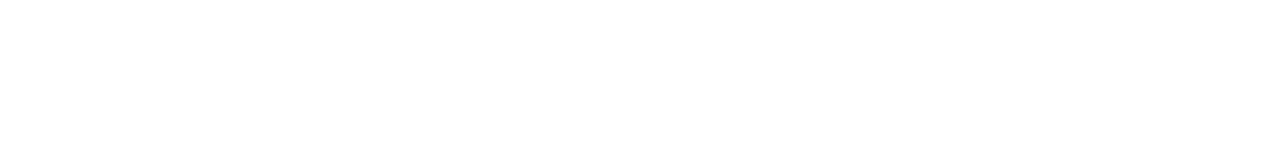
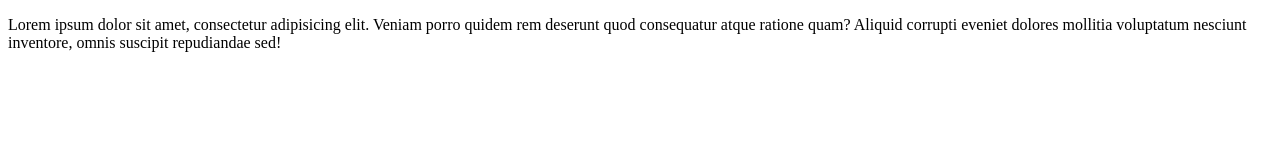
Before and after one commit to Crosshairs532/my_first_repo, a plain HTML site: page index.html in a window 1280 px wide. Drawn offline with Linux system fonts and the light colour scheme.

Commit message:
new things added

```diff
--- a/index.html
+++ b/index.html
@@ -7,6 +7,6 @@
     <title>MY first repo</title>
 </head>
 <body>
-
+    <p>Lorem ipsum dolor sit amet, consectetur adipisicing elit. Veniam porro quidem rem deserunt quod consequatur atque ratione quam? Aliquid corrupti eveniet dolores mollitia voluptatum nesciunt inventore, omnis suscipit repudiandae sed!</p>
 </body>
 </html>
```
